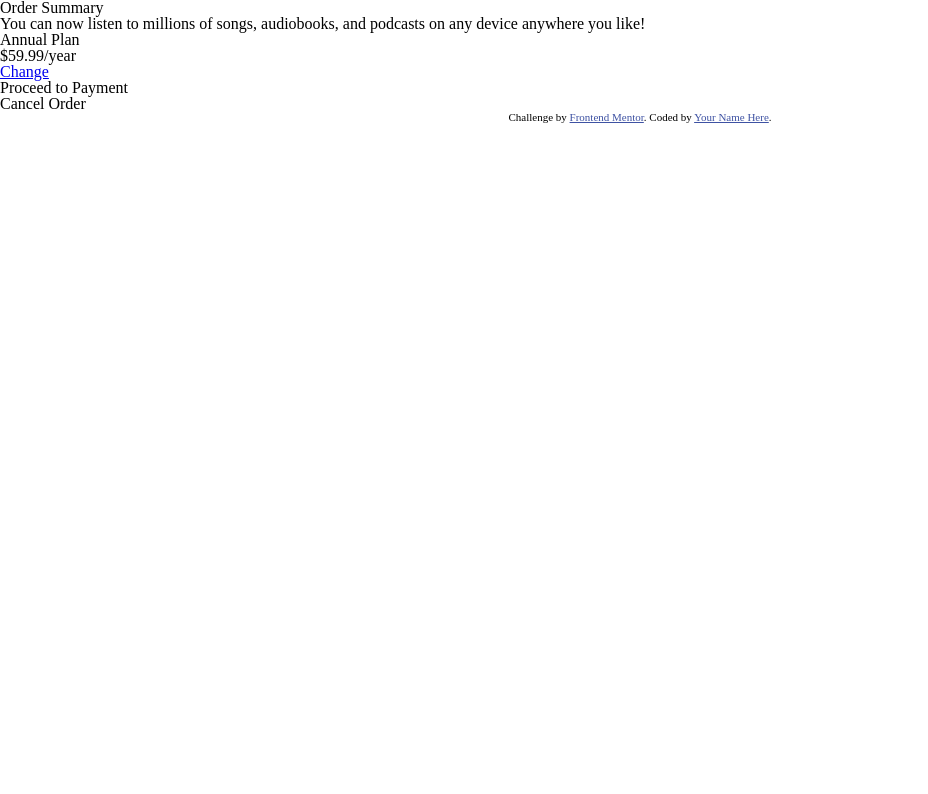
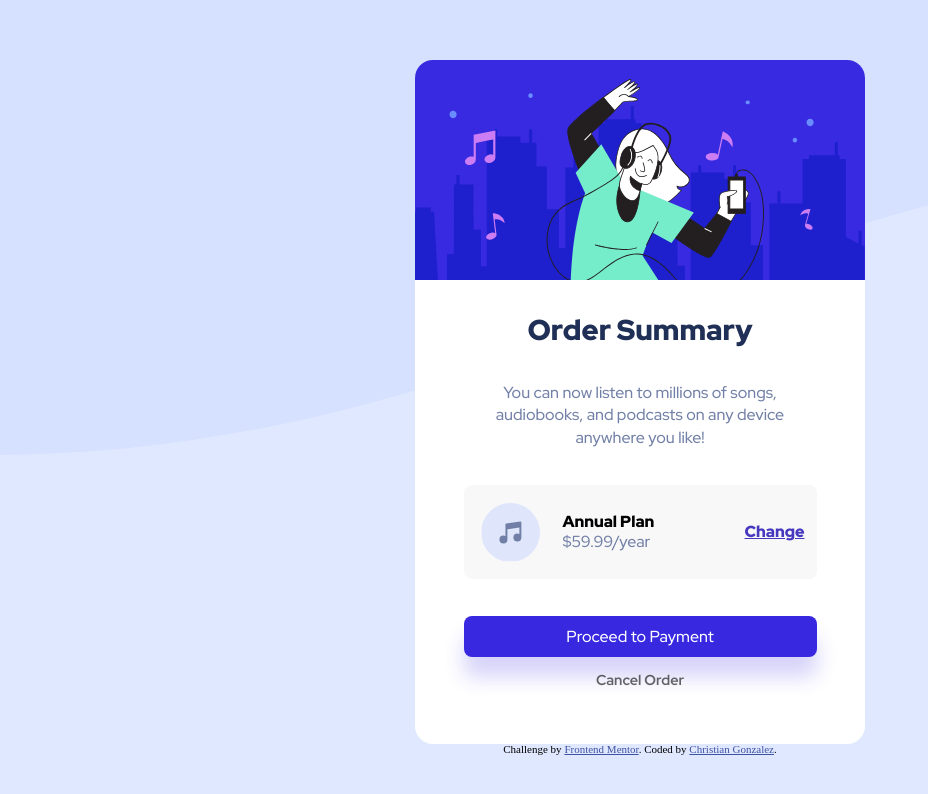
Before and after one commit to ChristianTheProgrammer/order-summary-component-main, a plain HTML site: page index.html in a window 1280 px wide. Shown: the whole page, without its empty margins (0-928 px from the left). Drawn offline with Linux system fonts and the light colour scheme.

Commit message:
Project end

```diff
--- a/css/style.css
+++ b/css/style.css
@@ -24,12 +24,291 @@
 
 
 
+* {
+     font-family: Red Hat Display;
+     font-size: 16px;
+}
+body {
+background-image: url("/images/pattern-background-mobile.svg");
+background-repeat: no-repeat;
+background-size: 2000px;
+display: flex;
+flex-direction: column;
+align-content: center;
+margin-top: 8%;
+padding: 4%;
+}
+
 /******************************************
 /* LAYOUT
 /*******************************************/
 
+main{
+     display: inline-block;
+     display: flex;
+     flex-direction: column;
+     align-items:center;
+     justify-content: space-between;
+     height: 600px;
+     background-color: white;
+     border-top-right-radius: 18px;
+     border-top-left-radius: 18px;
+     border-bottom-left-radius:18px ;
+     border-bottom-right-radius: 18px;
+}
 
+img {
+     border-top-right-radius: 18px;
+     border-top-left-radius: 18px;
+     width: 100%;
+
+}
 
 /******************************************
 /* ADDITIONAL STYLES
 /*******************************************/
+
+h1{
+    font-size: 1.5rem;
+    font-weight: 900;
+    color: hsl(223, 47%, 23%);
+}
+
+p{
+     text-align: center;
+     font-size: 1.1rem;
+     line-height: 140%;
+     font-weight: 500;
+     color: hsl(224, 23%, 55%);
+     width: 300px;
+
+}
+.plan{
+     display: flex;
+     align-items: center;
+     justify-content: space-between;
+     width: 300px;
+     background-color: #f8f8f8fe;
+     border-radius: 8px;
+}
+
+h3{
+     font-weight: 900;
+     margin-bottom: 4px;
+}
+h4{
+     margin-right: 12px;
+     color: white;
+     text-decoration: none;
+     font-style: none;
+     font-weight: 900;
+}
+
+h4 a {
+     color: #4738C0;
+}
+
+h4 a:hover{
+     text-decoration: none;
+     color: #766CF1;
+}
+
+
+span{
+color: hsl(224, 23%, 55%);
+
+}
+.plan img{
+     width: 70px;
+     padding: 5%;
+     margin-right: -50px;
+
+}
+
+
+h2{
+     width: 300px;
+     border-radius: 8px;
+     height: 8%;
+     text-align: center;
+     background-color:  hsl(245, 75%, 52%);
+     color: white;
+     box-shadow: 0 20px 20px hsl(245, 75%, 52%, 20%);
+     padding-top: 4%;
+     transition: background-color 0.3s ease-in-out;
+
+}
+
+h2 a{
+     text-decoration: none;
+     color: white;
+
+}
+
+h2 a:hover {
+     transform: scale(1.2);
+
+   }
+
+h2:hover {
+     background-color: #766CF1;
+   }
+
+h5{
+margin-top: -20px;
+padding-bottom: 20px;
+color: hsla(0, 0%, 0%, 0.6);
+font-weight: 700;
+}
+
+h5 a:hover{
+     color: rgb(0, 0, 0);
+     font-weight: 900;
+}
+
+h5 a{
+     text-decoration: none;
+     color: hsla(0, 0%, 0%, 0.6);
+
+}
+
+@media(min-width: 450px){
+
+     body{
+          display: flex;
+          align-items: center;
+          justify-content: center;
+          padding: 0%;
+          margin-top: 5%;
+          background-image: url("/images/pattern-background-desktop.svg");
+          background-position-x: center;
+          background-size:cover;
+          background-position: center -300px;
+          background-color: #E0E8FF;
+
+     }
+     main{
+     justify-content: space-evenly;
+      height: 680px;
+     }
+
+
+main > img{
+          border-top-right-radius: 18px;
+          border-top-left-radius: 18px;
+          width: 100%;
+          margin-top: -9%;
+     }
+     /* SYTLES FOR ORDER SUMMARY */
+
+h1{
+     font-size: 1.8rem;
+     font-weight: 900;
+     color: hsl(223, 47%, 23%);
+ }
+
+ p{
+      text-align: center;
+      font-size: 1rem;
+      line-height: 140%;
+      font-weight: 500;
+      color: hsl(224, 23%, 55%);
+      width: 300px;
+
+ }
+ .plan{
+      display: flex;
+      align-items: center;
+      justify-content: none;
+      width: 353px;
+      background-color: #f8f8f8fe;
+      border-radius: 8px;
+ }
+
+ h3{
+      font-weight: 900;
+      margin-bottom: 4px;
+ }
+ h4{
+      margin-right: 12px;
+      color: white;
+      text-decoration: none;
+      font-style: none;
+      font-weight: 900;
+ }
+
+
+ span{
+ color: hsl(224, 23%, 55%);
+
+ }
+ .plan img{
+     width: 94px;
+     padding: 5%;
+      margin-right: -50px;
+
+ }
+ .Annual{
+     margin-left: -10%;
+ }
+
+ h2{
+      width: 353px;
+      border-radius: 8px;
+      height: 6%;
+      text-align: center;
+      background-color:  hsl(245, 75%, 52%);
+      color: white;
+      box-shadow: 0 20px 20px hsl(245, 75%, 52%, 20%);
+      padding-top: 3%;
+ }
+
+ h2 a{
+      text-decoration: none;
+      color: white;
+
+ }
+
+ h5{
+ margin-top: -20px;
+ padding-bottom: 20px;
+ color: hsla(0, 0%, 0%, 0.6);
+ font-weight: 700;
+ font-size: .9rem;
+
+ }
+
+ h5 a{
+      text-decoration: none;
+      color: hsla(0, 0%, 0%, 0.6);
+
+ }
+
+}
+
+
+
+
+
+
+
+@media (max-width: 330px){
+     p{
+          width: 238px;
+
+     }
+
+     .plan{
+          width: 224px;
+          font-size: 10px;
+     }
+
+     .plan img {
+          width: 53px;
+     }
+
+     h2 {
+          width: 230px;
+     }
+
+}
--- a/index.html
+++ b/index.html
@@ -5,6 +5,9 @@
   <meta name="viewport" content="width=device-width, initial-scale=1.0"> <!-- displays site properly based on user's device -->
   <link rel="stylesheet" href="css/reset.css">
   <link rel="stylesheet" href="css/style.css">
+  <link rel="preconnect" href="https://fonts.googleapis.com">
+  <link rel="preconnect" href="https://fonts.gstatic.com" crossorigin>
+  <link href="https://fonts.googleapis.com/css2?family=Fraunces:wght@700&family=Red+Hat+Display:wght@500;700;900&display=swap" rel="stylesheet">
   <link rel="icon" type="image/png" sizes="32x32" href="./images/favicon-32x32.png">
 
   <title>Frontend Mentor | Order summary card</title>
@@ -16,23 +19,29 @@
   </style>
 </head>
 <body>
-
+  <main>
+  <img src="/images/illustration-hero.svg" alt="Image of girl dancing to music">
   <h1> Order Summary </h1>
 
   <p> You can now listen to millions of songs, audiobooks, and podcasts on any
   device anywhere you like! </p>
 
-  <h3> Annual Plan </h3>
- <span> $59.99/year</span>
+  <div class="plan">
+    <img src="/images/icon-music.svg" alt="music icon">
+    <div class="Annual">
+    <h3> Annual Plan </h3>
+    <span> $59.99/year</span>
+    </div>
+    <h4><a href="#">Change</a></h4>
+</div>
 
-  <h4><a href="#">Change</a></h4>
-
-  <h2> Proceed to Payment </h2>
-  <h5> Cancel Order </h5>
+  <h2><a href="#">Proceed to Payment</a> </h2>
+  <h5><a href="#">Cancel Order</a></h5>
+</main>
 
   <div class="attribution">
     Challenge by <a href="https://www.frontendmentor.io?ref=challenge" target="_blank">Frontend Mentor</a>.
-    Coded by <a href="#">Your Name Here</a>.
+    Coded by <a href="https://christiangonzalez.netlify.app/">Christian Gonzalez</a>.
   </div>
 </body>
 </html>
```
